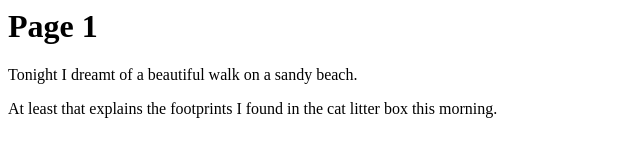
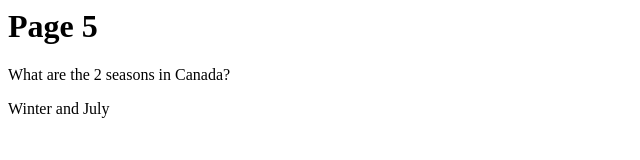
Before and after one commit to SueChaplain/my-org-repository, a plain HTML site: page page5.html in a window 1280 px wide. Shown: the whole page, without its empty margins (0-640 px from the left). Drawn offline with Linux system fonts and the light colour scheme.

```diff
--- a/page5.html
+++ b/page5.html
@@ -13,9 +13,9 @@
 <noscript><iframe src="https://www.googletagmanager.com/ns.html?id=GTM-NTG986K"
 height="0" width="0" style="display:none;visibility:hidden"></iframe></noscript>
 <!-- End Google Tag Manager (noscript) -->
-<h1>Page 1</h1>
-<p>Tonight I dreamt of a beautiful walk on a sandy beach.</p>
-<p>At least that explains the footprints I found in the cat litter box this morning.</p>
+<h1>Page 5</h1>
+<p>What are the 2 seasons in Canada?</p>
+<p>Winter and July </p>
 
 </body>
 </html>
```
Also changed, not shown: page3.html (+3 -3 lines), page4.html (+3 -3 lines).
